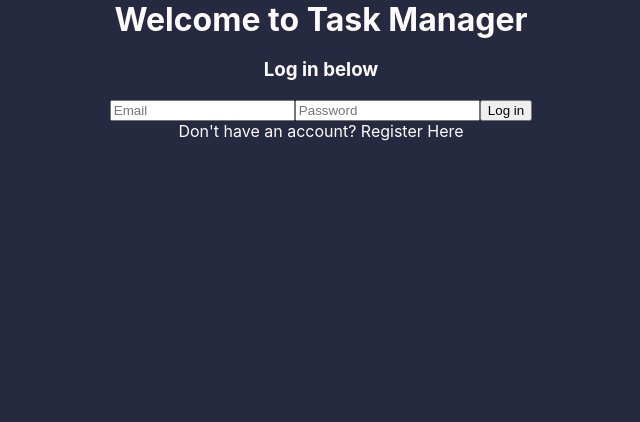
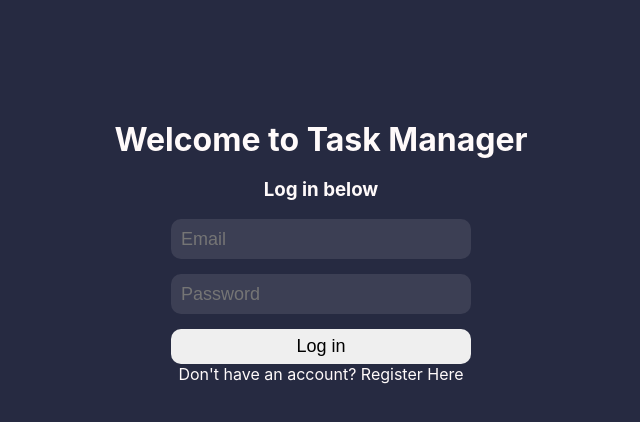
Before and after one commit to mattcbodily/task-management, a React (Create React App) app: page / in a window 1280 px wide. Shown: the top 422 px of the page, without its empty margins (319-959 px from the left). Built offline with nearby package versions, Linux system fonts and the light colour scheme.

Commit message:
installed node-sass, added basic styling to Landing

```diff
--- a/package.json
+++ b/package.json
@@ -14,6 +14,7 @@
     "express": "^4.17.1",
     "express-session": "^1.17.1",
     "massive": "^6.4.0",
+    "node-sass": "^4.14.1",
     "react": "^16.13.1",
     "react-dom": "^16.13.1",
     "react-redux": "^7.2.0",
--- a/src/App.css
+++ /dev/null
@@ -1,11 +0,0 @@
-.App {
-  min-height: 100vh;
-  width: 100%;
-  text-align: center;
-  background: #262A41;
-  color: snow;
-}
-
-h1, p {
-  margin: 0;
-}
--- a/src/App.js
+++ b/src/App.js
@@ -1,6 +1,6 @@
 import React from 'react';
 import routes from './routes';
-import './App.css';
+import './App.scss';
 
 function App() {
   return (
--- /dev/null
+++ b/src/App.scss
@@ -0,0 +1,22 @@
+@import './variables';
+@import './mixins';
+
+.App {
+  min-height: 100vh;
+  width: 100%;
+  text-align: center;
+  background: $main-color;
+  color: snow;
+}
+
+input {
+  @include main-input;
+}
+
+button {
+  @include main-button;
+}
+
+h1, p {
+  margin: 0;
+}
--- a/src/Components/Landing/Landing.js
+++ b/src/Components/Landing/Landing.js
@@ -1,7 +1,8 @@
-import React, {useState} from 'react';
+import React, { useState } from 'react';
 import axios from 'axios';
-import {connect} from 'react-redux';
-import {getUser} from '../../redux/userReducer';
+import { connect } from 'react-redux';
+import { getUser } from '../../redux/userReducer';
+import './Landing.scss';
 
 const Landing = props => {
     let [loginView, setLoginView] = useState(true),
@@ -13,7 +14,7 @@ const Landing = props => {
         [viewPassword, setViewPassword] = useState('password');
 
     const login = () => {
-        axios.post('/api/login', {email, password})
+        axios.post('/api/login', { email, password })
             .then(res => {
                 props.getUser(res.data)
                 props.history.push('/dashboard')
@@ -22,8 +23,8 @@ const Landing = props => {
     }
 
     const register = () => {
-        if(password !== '' && password === verPassword){
-            axios.post('/api/register', {firstName, lastName, email, password})
+        if (password !== '' && password === verPassword) {
+            axios.post('/api/register', { firstName, lastName, email, password })
                 .then(res => {
                     props.getUser(res.data)
                     props.history.push('/dashboard')
@@ -35,52 +36,56 @@ const Landing = props => {
     }
 
     return (
-        <div>
+        <div className='landing'>
             <h1>Welcome to Task Manager</h1>
             {loginView
                 ? (
                     <>
                         <h3>Log in below</h3>
+                        <div className='landing-flex'>
                             <input
                                 value={email}
                                 placeholder='Email'
-                        onChange={(e) => setEmail(e.target.value)}/>
+                                onChange={(e) => setEmail(e.target.value)} />
                             <input
                                 value={password}
                                 type={viewPassword}
                                 placeholder='Password'
-                        onChange={(e) => setPassword(e.target.value)}/>
+                                onChange={(e) => setPassword(e.target.value)} />
                             <button onClick={login}>Log in</button>
                             <p>Don't have an account? <span onClick={() => setLoginView(false)}>Register Here</span></p>
+                        </div>
                     </>
                 )
                 : (
                     <>
                         <h3>Create an account</h3>
+                        <div className='landing-flex'>
                             <input
                                 value={firstName}
                                 placeholder='First Name'
-                        onChange={(e) => setFirstName(e.target.value)}/>
+                                onChange={(e) => setFirstName(e.target.value)} />
                             <input
                                 value={lastName}
                                 placeholder='Last Name'
-                        onChange={(e) => setLastName(e.target.value)}/>
+                                onChange={(e) => setLastName(e.target.value)} />
                             <input
                                 value={email}
                                 placeholder='Email'
-                        onChange={(e) => setEmail(e.target.value)}/>
+                                onChange={(e) => setEmail(e.target.value)} />
                             <input
                                 value={password}
                                 type={viewPassword}
                                 placeholder='Password'
-                        onChange={(e) => setPassword(e.target.value)}/>
+                                onChange={(e) => setPassword(e.target.value)} />
                             <input
                                 value={verPassword}
                                 type={viewPassword}
                                 placeholder='Verify Password'
-                        onChange={(e) => setVerPassword(e.target.value)}/>
+                                onChange={(e) => setVerPassword(e.target.value)} />
                             <button onClick={register}>Register</button>
                             <p>Have an account? <span onClick={() => setLoginView(true)}>Log in here</span></p>
+                        </div>
                     </>
                 )}
 
@@ -88,4 +93,4 @@ const Landing = props => {
     )
 }
 
-export default connect(null, {getUser})(Landing);
+export default connect(null, { getUser })(Landing);
--- /dev/null
+++ b/src/Components/Landing/Landing.scss
@@ -0,0 +1,11 @@
+@import '../../mixins';
+
+.landing {
+    min-height: 100vh;
+    box-sizing: border-box;
+    padding-top: 15vh;
+}
+
+.landing-flex {
+    @include column-flex;
+}
--- /dev/null
+++ b/src/_mixins.scss
@@ -0,0 +1,30 @@
+@import './variables';
+
+@mixin main-input {
+    height: 40px;
+    width: 300px;
+    box-sizing: border-box;
+    padding: 0px 10px;
+    margin-bottom: 15px;
+    background: $secondary-color;
+    border: none;
+    border-radius: 10px;
+    color: $text-color;
+    font-size: $normal-font-size;
+    outline: none;
+}
+
+@mixin main-button {
+    height: 35px;
+    width: 300px;
+    border-radius: 10px;
+    border: none;
+    font-size: $normal-font-size;
+}
+
+@mixin column-flex {
+    display: flex;
+    flex-direction: column;
+    justify-content: center;
+    align-items: center;
+}
--- /dev/null
+++ b/src/_variables.scss
@@ -0,0 +1,5 @@
+$main-color: #262A41;
+$secondary-color: #3C3F54;
+$text-color: snow;
+
+$normal-font-size: 18px;
--- a/src/index.js
+++ b/src/index.js
@@ -3,7 +3,7 @@ import ReactDOM from 'react-dom';
 import {HashRouter as Router} from 'react-router-dom';
 import {Provider} from 'react-redux';
 import store from './redux/store';
-import './index.css';
+import './index.scss';
 import App from './App';
 import * as serviceWorker from './serviceWorker';
 
```
Also changed, not shown: src/index.scss (renamed from src/index.css), 1 other file (tests, documents, lock files or other folders). Lines whose indentation alone changed are shown as unchanged.
